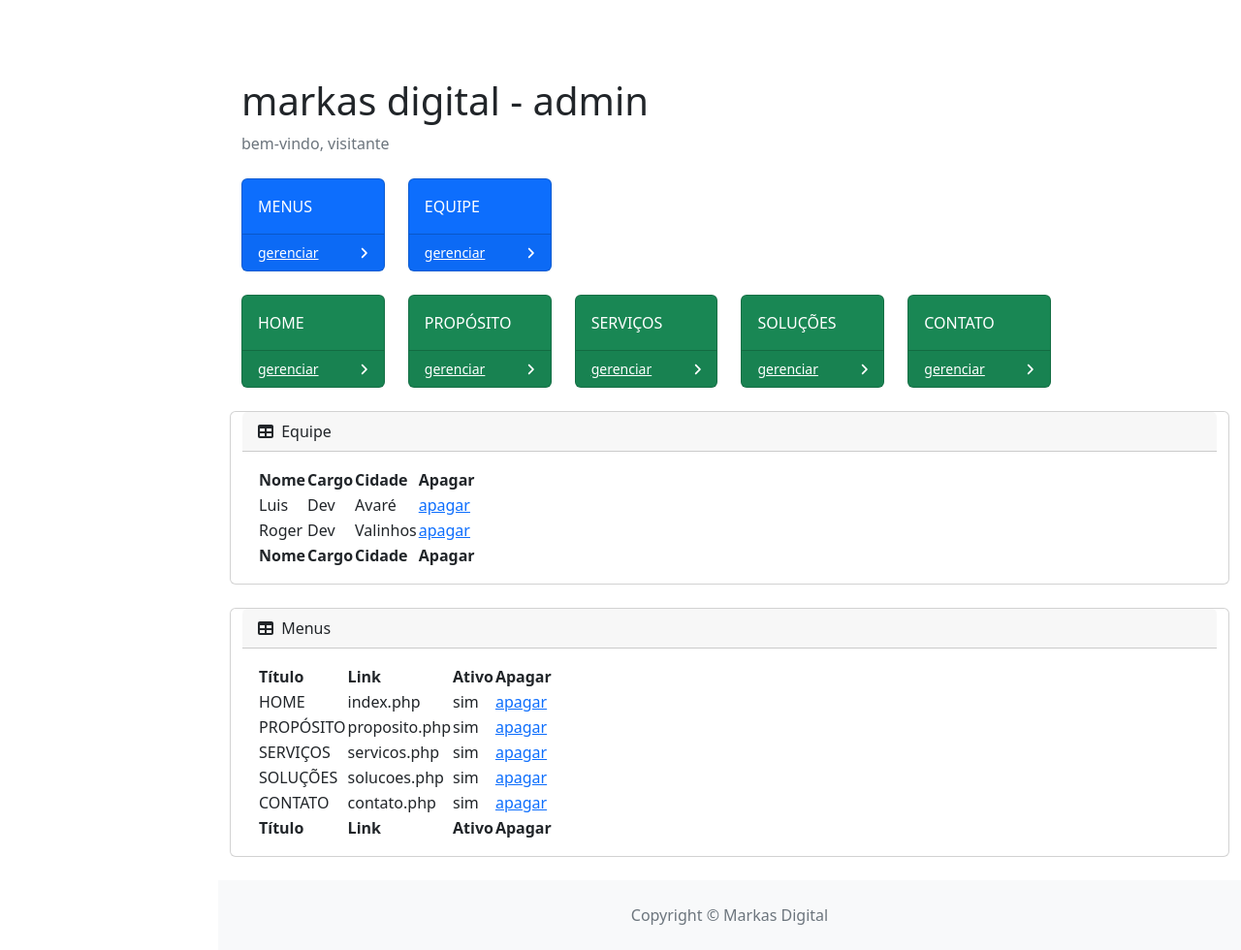
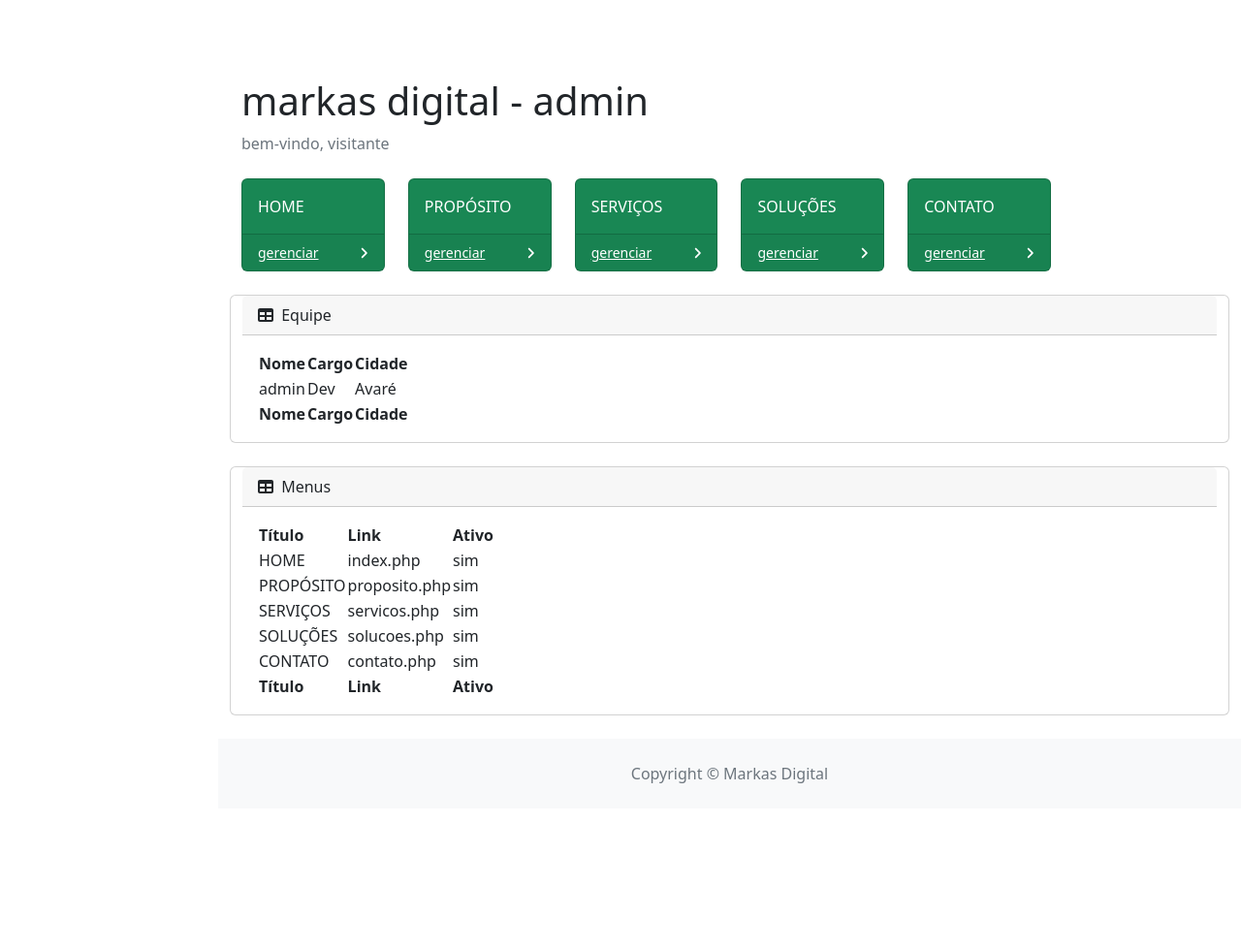
Before and after one commit to rubioluisgustavo/markasdigital.com.br, a PHP site: page /admin/painel.php?login=true in a window 1280 px wide. Shown: the whole page at 97% size. After the commit the page ends 808 px from the top, so only its background shows below. Run offline with PHP 8.4, Linux system fonts and the light colour scheme; some libraries are stand-ins or nearby versions.

Commit message:
default user

```diff
--- a/admin/painel.php
+++ b/admin/painel.php
@@ -33,7 +33,7 @@ $dataEquipe = json_decode(file_get_contents($jsonEquipeFile), true);
                         <li class="breadcrumb-item active">bem-vindo, visitante</li>
                     </ol>
                     <div class="row">
-                        <div class="col-2">
+                        <!-- <div class="col-2">
                             <div class="card bg-primary text-white mb-4">
                                 <div class="card-body">MENUS</div>
                                 <div class="card-footer d-flex align-items-center justify-content-between">
@@ -41,8 +41,8 @@ $dataEquipe = json_decode(file_get_contents($jsonEquipeFile), true);
                                     <div class="small text-white"><i class="fas fa-angle-right"></i></div>
                                 </div>
                             </div>
-                        </div>
-                        <div class="col-2">
+                        </div> -->
+                        <!-- <div class="col-2">
                             <div class="card bg-primary text-white mb-4">
                                 <div class="card-body">EQUIPE</div>
                                 <div class="card-footer d-flex align-items-center justify-content-between">
@@ -50,7 +50,7 @@ $dataEquipe = json_decode(file_get_contents($jsonEquipeFile), true);
                                     <div class="small text-white"><i class="fas fa-angle-right"></i></div>
                                 </div>
                             </div>
-                        </div>
+                        </div> -->
                     </div>
                     <div class="row">
                         <div class="col-2">
@@ -111,7 +111,7 @@ $dataEquipe = json_decode(file_get_contents($jsonEquipeFile), true);
                                             <th>Nome</th>
                                             <th>Cargo</th>
                                             <th>Cidade</th>
-                                            <th>Apagar</th>
+                                            <!-- <th>Apagar</th> -->
                                         </tr>
                                     </thead>
                                     <tfoot>
@@ -119,7 +119,7 @@ $dataEquipe = json_decode(file_get_contents($jsonEquipeFile), true);
                                             <th>Nome</th>
                                             <th>Cargo</th>
                                             <th>Cidade</th>
-                                            <th>Apagar</th>
+                                            <!-- <th>Apagar</th> -->
                                         </tr>
                                     </tfoot>
                                     <tbody>
@@ -128,7 +128,7 @@ $dataEquipe = json_decode(file_get_contents($jsonEquipeFile), true);
                                             echo '<tr><td>' . $item['name'] . '</td>';
                                             echo '<td>' . $item['role'] . '</td>';
                                             echo '<td>' . $item['city'] . '</td>';
-                                            echo '<td><a href="../views/equipeView.php?action=apagar&id=' . $item['id'] . '">apagar</a></td> </tr>';
+                                            // echo '<td><a href="../views/equipeView.php?action=apagar&id=' . $item['id'] . '">apagar</a></td> </tr>';
                                         } ?>
                                     </tbody>
                                 </table>
@@ -148,7 +148,7 @@ $dataEquipe = json_decode(file_get_contents($jsonEquipeFile), true);
                                             <th>Título</th>
                                             <th>Link</th>
                                             <th>Ativo</th>
-                                            <th>Apagar</th>
+                                            <!-- <th>Apagar</th> -->
                                         </tr>
                                     </thead>
                                     <tfoot>
@@ -156,7 +156,7 @@ $dataEquipe = json_decode(file_get_contents($jsonEquipeFile), true);
                                             <th>Título</th>
                                             <th>Link</th>
                                             <th>Ativo</th>
-                                            <th>Apagar</th>
+                                            <!-- <th>Apagar</th> -->
                                         </tr>
                                     </tfoot>
                                     <tbody>
@@ -164,7 +164,7 @@ $dataEquipe = json_decode(file_get_contents($jsonEquipeFile), true);
                                             echo '<tr><td>' . $item['title'] . '</td>';
                                             echo '<td>' . $item['href'] . '</td>';
                                             echo '<td>' . $item['active'] . '</td>';
-                                            echo '<td><a href="../views/menuView.php?action=apagar&id=' . $item['id'] . '">apagar</a></td> </tr>';
+                                            // echo '<td><a href="../views/menuView.php?action=apagar&id=' . $item['id'] . '">apagar</a></td> </tr>';
                                         } ?>
                                     </tbody>
                                 </table>
--- a/data/equipeData.json
+++ b/data/equipeData.json
@@ -2,19 +2,11 @@
     "usuarios": {
         "1": {
             "id": 1,
-            "name": "Luis",
+            "name": "admin",
             "role": "Dev",
             "city": "Avaré",
             "password": "aa1bf4646de67fd9086cf6c79007026c",
-            "user": "luis.rubio"
-        },
-        "2": {
-            "id": 2,
-            "name": "Roger",
-            "role": "Dev",
-            "city": "Valinhos",
-            "password": "aa1bf4646de67fd9086cf6c79007026c",
-            "user": "roger.robertt"
+            "user": "admin"
         }
     }
 }
```
Also changed, not shown: index.php (line endings or trailing spaces).
